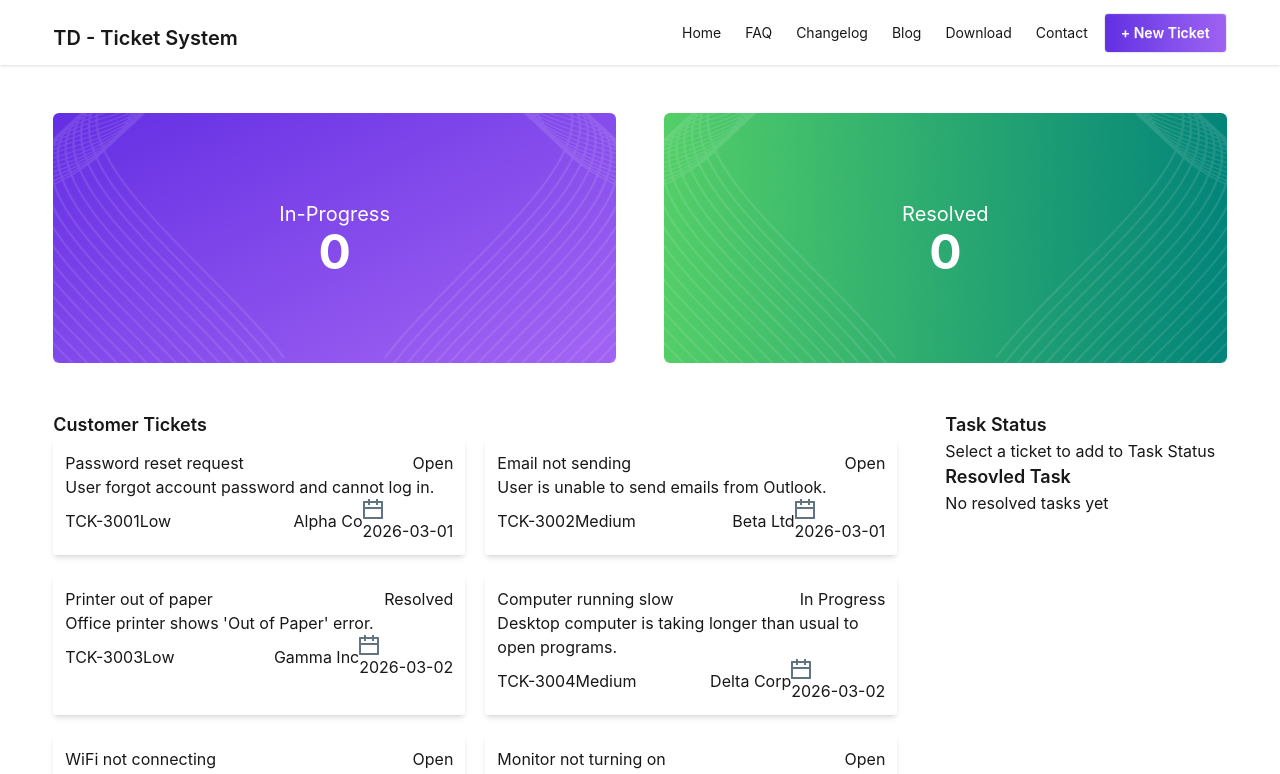
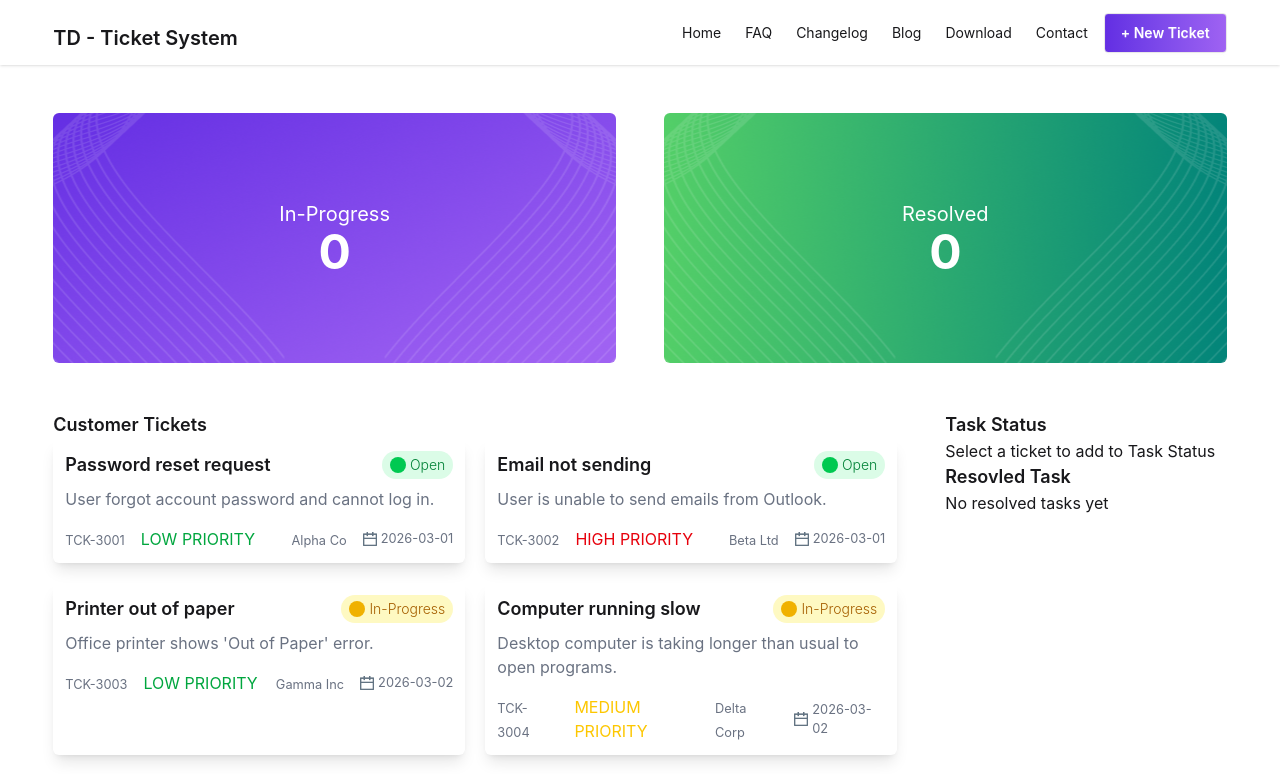
Before and after one commit to theophildio/mr-td-ticket-system, a React (Vite) app: page / in a window 1280 px wide. Shown: the top 774 px of the page. Built offline with nearby package versions, Linux system fonts and the light colour scheme.

Commit message:
Ticket Card design fixed with conditional css

```diff
--- a/public/tickets.json
+++ b/public/tickets.json
@@ -4,7 +4,7 @@
     "title": "Password reset request",
     "description": "User forgot account password and cannot log in.",
     "customer": "Alpha Co",
-    "priority": "Low",
+    "priority": "Low Priority",
     "status": "Open",
     "createdAt": "2026-03-01"
   },
@@ -13,7 +13,7 @@
     "title": "Email not sending",
     "description": "User is unable to send emails from Outlook.",
     "customer": "Beta Ltd",
-    "priority": "Medium",
+    "priority": "High Priority",
     "status": "Open",
     "createdAt": "2026-03-01"
   },
@@ -22,8 +22,8 @@
     "title": "Printer out of paper",
     "description": "Office printer shows 'Out of Paper' error.",
     "customer": "Gamma Inc",
-    "priority": "Low",
-    "status": "Resolved",
+    "priority": "Low Priority",
+    "status": "In-Progress",
     "createdAt": "2026-03-02"
   },
   {
@@ -31,8 +31,8 @@
     "title": "Computer running slow",
     "description": "Desktop computer is taking longer than usual to open programs.",
     "customer": "Delta Corp",
-    "priority": "Medium",
-    "status": "In Progress",
+    "priority": "Medium Priority",
+    "status": "In-Progress",
     "createdAt": "2026-03-02"
   },
   {
@@ -40,7 +40,7 @@
     "title": "WiFi not connecting",
     "description": "Laptop cannot connect to office WiFi network.",
     "customer": "Epsilon LLC",
-    "priority": "High",
+    "priority": "High Priority",
     "status": "Open",
     "createdAt": "2026-03-02"
   },
@@ -49,7 +49,7 @@
     "title": "Monitor not turning on",
     "description": "User's monitor remains black after powering on.",
     "customer": "Zeta Solutions",
-    "priority": "Medium",
+    "priority": "Medium Priority",
     "status": "Open",
     "createdAt": "2026-03-03"
   },
@@ -58,8 +58,8 @@
     "title": "Keyboard not working",
     "description": "Some keys on the keyboard are not responding.",
     "customer": "Eta Systems",
-    "priority": "Low",
-    "status": "In Progress",
+    "priority": "Low Priority",
+    "status": "In-Progress",
     "createdAt": "2026-03-03"
   },
   {
@@ -67,7 +67,7 @@
     "title": "Cannot access shared folder",
     "description": "User gets access denied message when opening shared folder.",
     "customer": "Theta Group",
-    "priority": "Medium",
+    "priority": "High Priority",
     "status": "Open",
     "createdAt": "2026-03-03"
   },
@@ -76,8 +76,8 @@
     "title": "Software update needed",
     "description": "User requests update of installed browser to latest version.",
     "customer": "Iota Enterprises",
-    "priority": "Low",
-    "status": "Pending",
+    "priority": "Medium Priority",
+    "status": "In-Progress",
     "createdAt": "2026-03-04"
   },
   {
@@ -85,8 +85,8 @@
     "title": "Mouse not detected",
     "description": "USB mouse is not recognized by the computer.",
     "customer": "Kappa Services",
-    "priority": "Low",
-    "status": "Resolved",
+    "priority": "Low Priority",
+    "status": "In-Progress",
     "createdAt": "2026-03-04"
   },
   {
@@ -94,8 +94,8 @@
     "title": "Forgot WiFi password",
     "description": "User needs WiFi password to connect new device.",
     "customer": "Lambda Tech",
-    "priority": "Low",
-    "status": "Closed",
+    "priority": "Low Priority",
+    "status": "In-Progress",
     "createdAt": "2026-03-04"
   },
   {
@@ -103,7 +103,7 @@
     "title": "Screen flickering",
     "description": "Laptop screen flickers intermittently during use.",
     "customer": "Mu Dynamics",
-    "priority": "Medium",
+    "priority": "Medium Priority",
     "status": "Open",
     "createdAt": "2026-03-05"
   }
--- a/src/components/Ticket/Ticket.jsx
+++ b/src/components/Ticket/Ticket.jsx
@@ -4,22 +4,49 @@ const Ticket = ({ ticket }) => {
   const { id, title, description, customer, priority, status, createdAt } =
     ticket;
   return (
-    <div className="bg-gray rounded-xs shadow-md p-3">
-      <div className="flex justify-between">
-        <p>{title}</p>
-        <span>{status}</span>
+    <div className="bg-gray rounded-md shadow-lg p-3 cursor-pointer">
+      <div className="flex justify-between pb-2">
+        <p className="text-lg font-semibold">{title}</p>
+        {/* <span className={`px-3 rounded-xl ${status === "Open" ? "text-green-600 bg-green-100" : "text-yellow-600 bg-yellow-100"}`}>{status}</span> */}
+        <span
+          className={`flex items-center gap-1 px-2 py-1 rounded-full text-sm font-light
+      ${
+        status === "Open"
+          ? "bg-green-100 text-green-700"
+          : "bg-yellow-100 text-yellow-700"
+      }`}
+        >
+          <span
+            className={`w-4 h-4 rounded-full
+        ${status === "Open" ? "bg-green-500" : "bg-yellow-500"}`}
+          ></span>
+
+          {ticket.status}
+        </span>
       </div>
-      <p>{description}</p>
-      <div className="flex justify-between">
+      <p className="text-gray-500">{description}</p>
+      <div className="flex justify-between pt-4">
         <div className="flex items-center">
-          <span>{id}</span>
-          <span>{priority}</span>
+          <span className="text-gray-500">
+            <small>{id}</small>
+          </span>
+          <span
+            className={`ml-4 uppercase ${priority === "Low Priority" ? "text-green-600" : priority === "Medium Priority" ? "text-yellow-400" : "text-red-600"}`}
+          >
+            {priority}
+          </span>
         </div>
-        <div className="flex items-center">
-          <span>{customer}</span>
-          <span>
-            <img src={calendarIcon} alt="Calendar icon" />
-            {createdAt}
+        <div className="flex items-center text-gray-500">
+          <span className="mr-4">
+            <small>{customer}</small>
+          </span>
+          <span className="flex items-center">
+            <img
+              className="mr-1 w-[14px]"
+              src={calendarIcon}
+              alt="Calendar icon"
+            />
+            <small>{createdAt}</small>
           </span>
         </div>
       </div>
```
